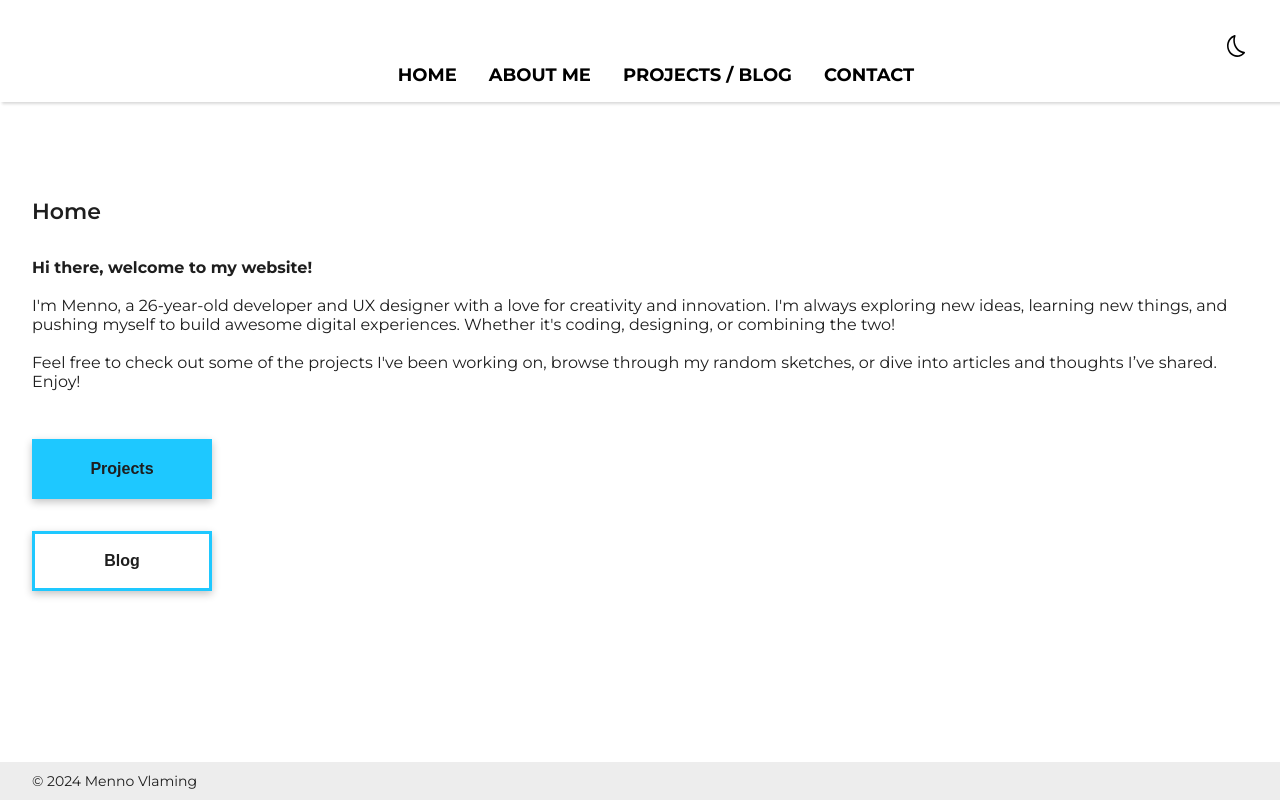
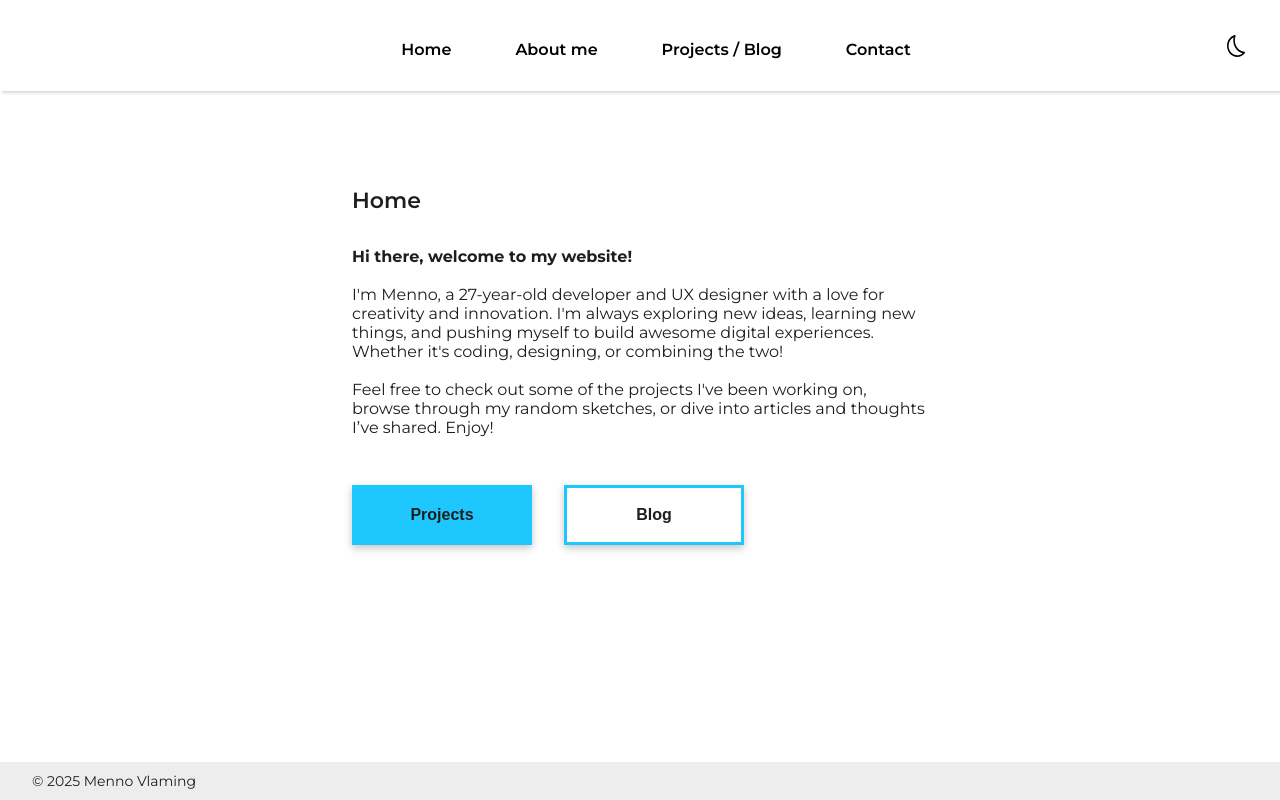
Before and after one commit to Mennovlaming/portfolio2, a React (Vite) app: page / in a window 1280 px wide. Shown: the top 800 px of the page. Built offline with nearby package versions, Linux system fonts and the light colour scheme.

Commit message:
minor changes

```diff
--- a/src/components/Footer/Footer.jsx
+++ b/src/components/Footer/Footer.jsx
@@ -5,7 +5,7 @@ const Footer = () => {
 
     return (
         <footer>
-            <p>&copy; 2024 Menno Vlaming</p>
+            <p>&copy; 2025 Menno Vlaming</p>
         </footer>
     );
 };
--- a/src/components/Navbar/Navbar.css
+++ b/src/components/Navbar/Navbar.css
@@ -1,7 +1,7 @@
 :root {
-    --bar-width: 35px;
-    --bar-height: 4px;
-    --hamburger-gap: 6px;
+    --bar-width: 25px;
+    --bar-height: 3px;
+    --hamburger-gap: 3px;
     --foreground: #f2f2f2;
     --background: black;
     --hamburger-margin: 35px;
@@ -32,10 +32,12 @@
 
 
 nav ul {
+    margin-top: 1em;
     display: flex;
     flex-direction: column;
-    gap: 2em;
-    margin-top: 2em;
+    gap: .5em;
+    /* margin-top: 1em; */
+    /* margin-bottom: 1em; */
 }
 
 nav li {
@@ -43,10 +45,10 @@ nav li {
 }
 
 nav li a {
-    text-transform: uppercase;
+    /* text-transform: uppercase; */
     color: var(--black); /* Light mode default */
     text-decoration: none;
-    font-size: 18px;
+    font-size: 16px;
     font-weight: 700;
 }
 
@@ -162,7 +164,7 @@ body.dark-mode .hamburger-menu:has(input:checked) input {
     padding-top: calc(var(--hamburger-height) + var(--hamburger-margin) + 1rem);
     background-color: var(--sidebar-light-bg); /* Light mode sidebar background */
     color: var(--background);
-    width: 10rem;
+    width: 100%;
     height: 100%;
     min-height: 100vh;
     top: 0;
@@ -170,6 +172,7 @@ body.dark-mode .hamburger-menu:has(input:checked) input {
     z-index: 98;
     box-shadow: rgba(0, 0, 0, 0.15) 1.95px 1.95px 2.6px;
     overflow: hidden;
+    transition: .5s;
 }
 
 body.dark-mode .sidebar { /* Dark mode sidebar styling */
@@ -219,14 +222,17 @@ body.dark-mode .sidebar { /* Dark mode sidebar styling */
         width: 100%;
     }
     nav ul {
+        margin-top: .5em;
+        margin-bottom: 1em;
         display: flex;
         flex-direction: row;
-        gap: 2em;
+        gap: 4em;
         justify-content: center;
         align-items: center;
     }
     nav ul a {
         color: black;
+        font-weight: 600;
     }
 
     .dropdown-toggle {
@@ -268,3 +274,11 @@ body.dark-mode .sidebar { /* Dark mode sidebar styling */
         transition: none;
     }
 }
+
+nav a {
+    font-weight: 600;
+    font-size: 1.05rem;
+    color: #222;
+    /* padding: 0.5rem 1rem; */
+    transition: color 0.2s ease-in-out;
+  }
--- a/src/index.css
+++ b/src/index.css
@@ -3,7 +3,7 @@
   font-optical-sizing: auto;
   /* font-family: Inter, system-ui, Avenir, Helvetica, Arial, sans-serif; */
   --light-blue: #1EC8FF;
-  --dark-blue: #1E90FF;
+  --dark-blue: #4834ff;
   --black: #1E1E1E;
   --shadow: rgba(0, 0, 0, 0.24) 0px 3px 8px;
 }
@@ -29,6 +29,9 @@ body, html {
 
 .content {
   flex: 1;
+
+  display: flex;
+  justify-content: center;
 }
 
 body {
@@ -55,6 +58,7 @@ p {
 }
 
 .container {
+  width: 36em;
   margin-top: 6em;
   margin-left: 2em;
   margin-right: 2em;
@@ -64,7 +68,7 @@ p {
   margin-top: 3em;
   display: flex;
   flex-wrap: wrap;
-  flex-direction: column;
+  flex-direction: row;
   gap: 2em;
 }
 
--- a/src/pages/About/About.jsx
+++ b/src/pages/About/About.jsx
@@ -7,7 +7,7 @@ function About() {
 
 <h1>About me</h1>
 <p>
-Hi! I’m Menno Vlaming — a 26-year-old developer and UX designer from The Netherlands. My journey began with a passion for design, which eventually led me to front-end development: the perfect mix of creativity and code.
+Hi! I’m Menno Vlaming — a 27-year-old developer and UX designer from The Netherlands. My journey began with a passion for design, which eventually led me to front-end development: the perfect mix of creativity and code.
 <br /><br />
 Before diving into tech, I spent about five years in retail and sales. I enjoyed the social side and helping people find what they needed, but my love for technology kept growing. These days, I focus on building intuitive, user-friendly experiences for the web.
 <br /><br />
--- a/src/pages/Home/Home.jsx
+++ b/src/pages/Home/Home.jsx
@@ -11,7 +11,7 @@ function Home() {
             <p>
             <strong>Hi there, welcome to my website!</strong>
                 <br /><br />
-                I'm Menno, a 26-year-old developer and UX designer with a love for creativity and innovation. I'm always exploring new ideas, learning new things, and pushing myself to build awesome digital experiences. Whether it's coding, designing, or combining the two!
+                I'm Menno, a 27-year-old developer and UX designer with a love for creativity and innovation. I'm always exploring new ideas, learning new things, and pushing myself to build awesome digital experiences. Whether it's coding, designing, or combining the two!
                 <br /><br />
                 Feel free to check out some of the projects I've been working on, browse through my random sketches, or dive into articles and thoughts I’ve shared. Enjoy!
             </p>
--- a/src/pages/Projects/Projects.css
+++ b/src/pages/Projects/Projects.css
@@ -13,43 +13,81 @@ body.dark-mode .active {
     border-bottom: 2px solid white;
   }
 
-body.dark-mode .project-text, body.dark-mode .blog-item {
-    background-color: var(--dark-blue);
-    color: white;
-}
   .blog, .projects {
     margin-top: 2em;
   }
-body.dark-mode .project-item, .body.dark-mode .blog-item {
-    border: none;
-}
+
+  /* Kaarten (project/blog item) */
   .project-item, .blog-item {
-    border: 2px solid rgb(237, 237, 237);
-    margin-bottom: 1em;
+    margin-bottom: 1.5em;
     display: flex;
     flex-direction: column;
+    border: none;
+    border-radius: 8px;
+    box-shadow: 0 2px 6px rgba(0, 0, 0, 0.05);
+    background-color: #ffffff;
+    transition: transform 0.2s ease, box-shadow 0.2s ease;
   }
 
-/* Correct dark mode selector for both .projects and .blog */
-body.dark-mode .project,
-body.dark-mode .blog-item {
-    border: 2px solid black;
+
+
+  .project-item:hover {
+    transform: translateY(-2px);
+    transition: 0.2s ease;
+    box-shadow: 0 6px 12px rgba(0, 0, 0, 0.15);
   }
 
+
+  /* Inhoud van de kaart */
   .project-text, .blog-item {
     display: flex;
     flex-direction: column;
-    gap: .5em;
+    gap: 0.5em;
+
+    color: var(--black);
     padding: 1em;
-    background-color: var(--light-blue);
-    color: var(--black);
+
   }
 
+  .project-item, .blog-item {
+    border: 1px solid #4ea1ff;
+    /* border-left: 3px solid #4ea1ff; */
+  }
+
+  .project-text h3 {
+    font-size: 1rem;
+    font-weight: 600;
+    margin: 0;
+  }
+
+  .project-text p {
+    font-size: .9rem;
+    color: #444;
+    margin: 0;
+  }
+
+  /* Donkere modus */
+  body.dark-mode .project-item,
+  body.dark-mode .blog-item {
+    background-color: #1e1e1e;
+    color: #f5f5f5;
+    box-shadow: none;
+  }
+
+  body.dark-mode .project-text h3,
+  body.dark-mode .project-text p {
+    color: #ddd;
+  }
+
+  /* Afbeeldingen */
   .projects img {
     height: 10em;
     object-fit: cover;
+    border-top-left-radius: 8px;
+    border-top-right-radius: 8px;
   }
 
+  /* HR lijn */
   hr {
     height: 2px;
     border: none;
@@ -57,13 +95,35 @@ hr {
   }
 
   body.dark-mode hr {
-    height: .5px;
+    height: 0.5px;
+    background-color: #444;
   }
 
+  /* Responsive grid */
   @media (min-width: 920px) {
-   .projects, .blog{
+    .projects, .blog {
       display: flex;
       flex-wrap: wrap;
       gap: 1em;
     }
+
+    .project-item, .blog-item {
+      flex: 1 1 calc(50% - 1em);
     }
+  }
+
+
+  .project-text a {
+    color: #4ea1ff;
+    text-decoration: none;
+    font-weight: 500;
+    font-size: .8em;
+  }
+
+  .project-text a:hover {
+    text-decoration: underline;
+  }
+
+  .project-text a:visited {
+    color: #4ea1ff; /* voorkomt paars */
+  }
--- a/src/pages/Projects/Projects.jsx
+++ b/src/pages/Projects/Projects.jsx
@@ -87,7 +87,7 @@ function Projects() {
                   <div className='project-text'>
                     <h3>{project.title}</h3>
                     <p>{project.description}</p>
-                    <p>{new Date(project.date).toLocaleDateString()}</p>
+                    {/* <p>{new Date(project.date).toLocaleDateString()}</p> */}
 
                     {project.url && (
                       <a href={project.url} target='_blank' rel='noopener noreferrer'>
```
Also changed, not shown: public/data/projects.json (+13 -12 lines). Lines whose indentation alone changed are shown as unchanged.
